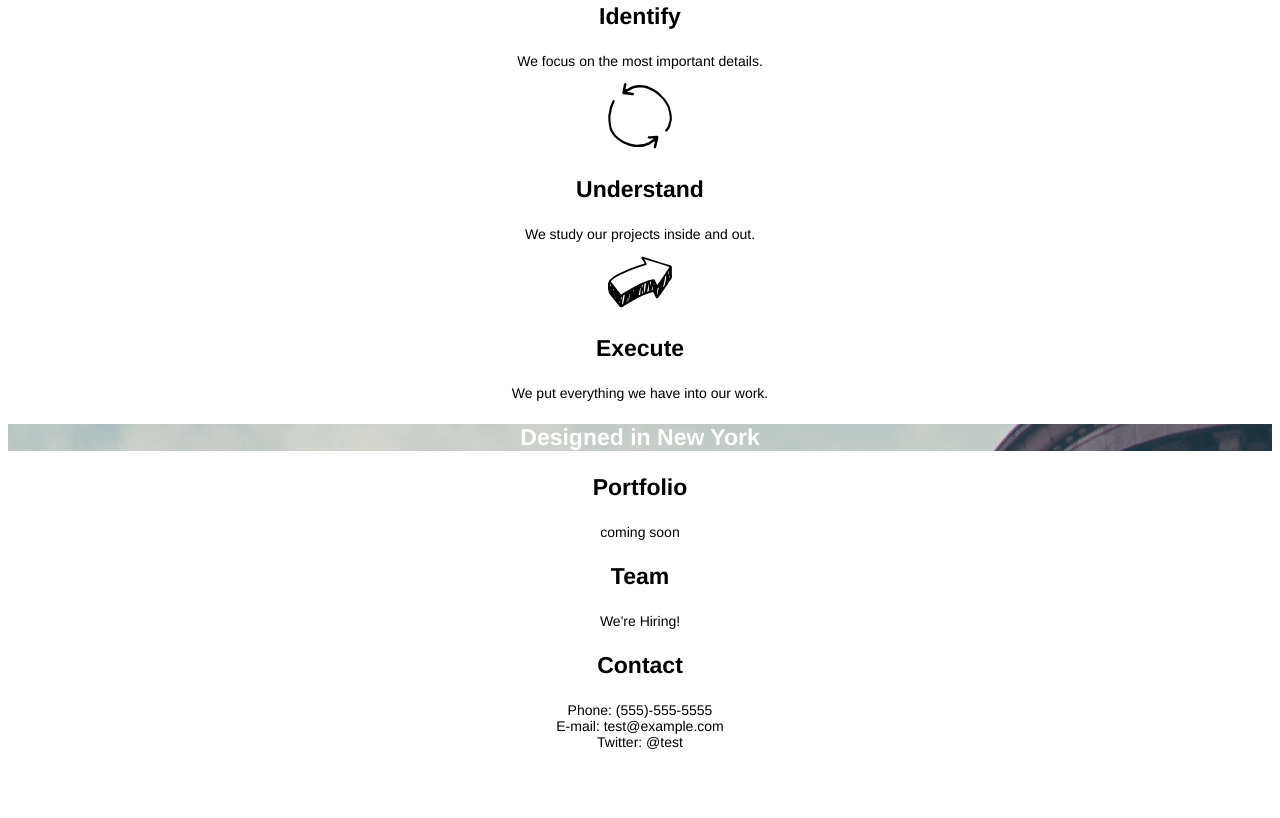
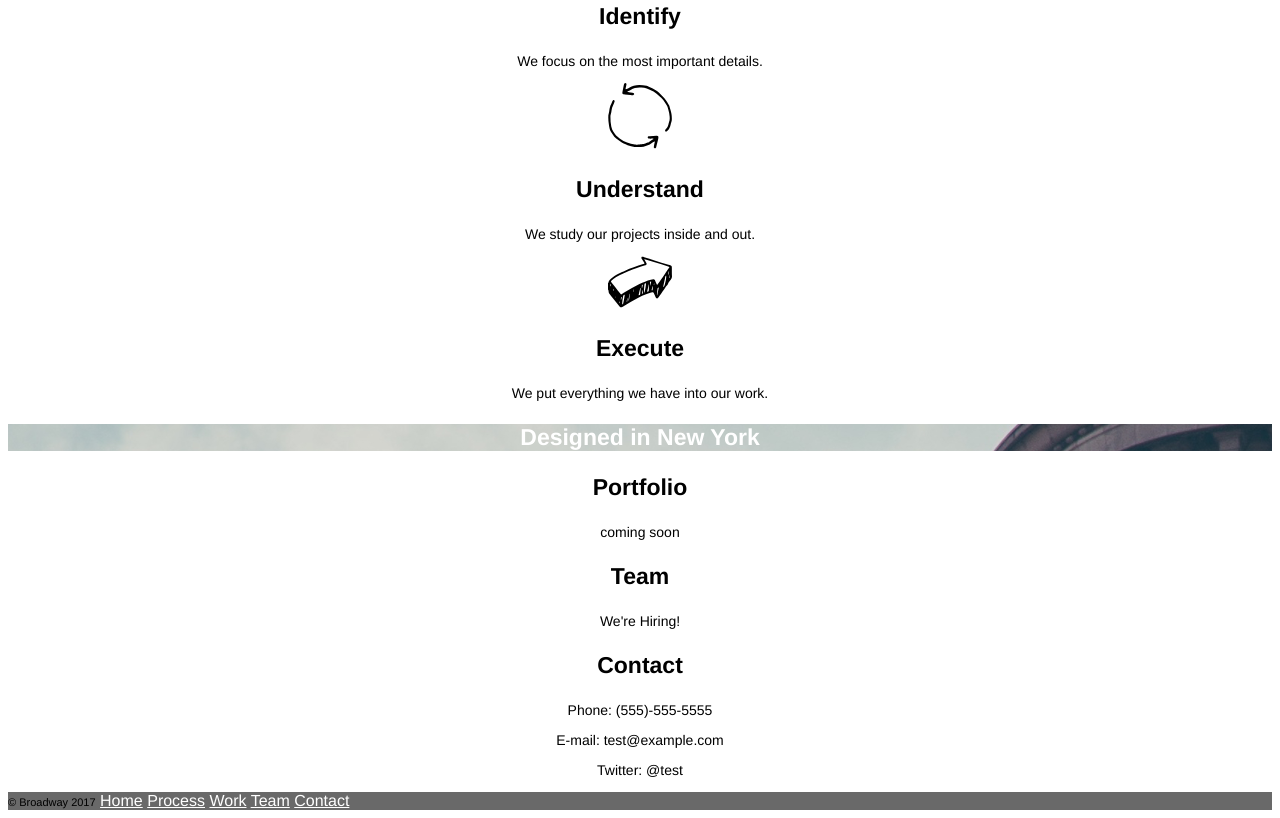
Before and after one commit to Shayzangi/broadway, a plain HTML site: page index.html in a window 1280 px wide. Shown: the part 468-1286 px from the top of the page. Before the commit the page ends 1232 px from the top, so only its background shows below. Drawn offline with Linux system fonts and the light colour scheme.

Commit message:
final version

```diff
--- a/index.html
+++ b/index.html
@@ -14,7 +14,7 @@
         <li><a href="#top">Process</a></li>
         <li><a href="#top">Work</a></li>
         <li><a href="#top">Team</a></li>
-        <li><a href="#top">Contact</a></li>
+        <li><a href="#contact">Contact</a></li>
       </ul>
     </div>
 
@@ -45,7 +45,20 @@
       <h3>Team</h3>
       <p>We're Hiring!</p>
       <h3>Contact</h3>
-      <p id="contact">Phone: (555)-555-5555<br />E-mail: test@example.com<br />Twitter: @test</p>
-  </div>
+      <p id="contact">Phone: (555)-555-5555</p>
+      <p>E-mail: test@example.com</p>
+      <p>Twitter: @test</p>
+    </div>
+    <div class="footer">
+      <nav>
+        <span>© Broadway 2017</span>
+        <a href="#top">Home</a>
+        <a href="#top">Process</a>
+        <a href="#top">Work</a>
+        <a href="#top">Team</a>
+        <a href="#contact">Contact</a>
+      </nav>
+    </div>
+
   </body>
 </html>
--- a/resources/style.css
+++ b/resources/style.css
@@ -34,3 +34,16 @@ p{
 .header a{
   color: white;
 }
+.footer a{
+  color: white;
+}
+.footer{
+  background-color: dimgray;
+  text-align: left;
+}
+.footer nav {
+  text-align: left;
+}
+.footer span{
+  font-size: 11px;
+}
```
